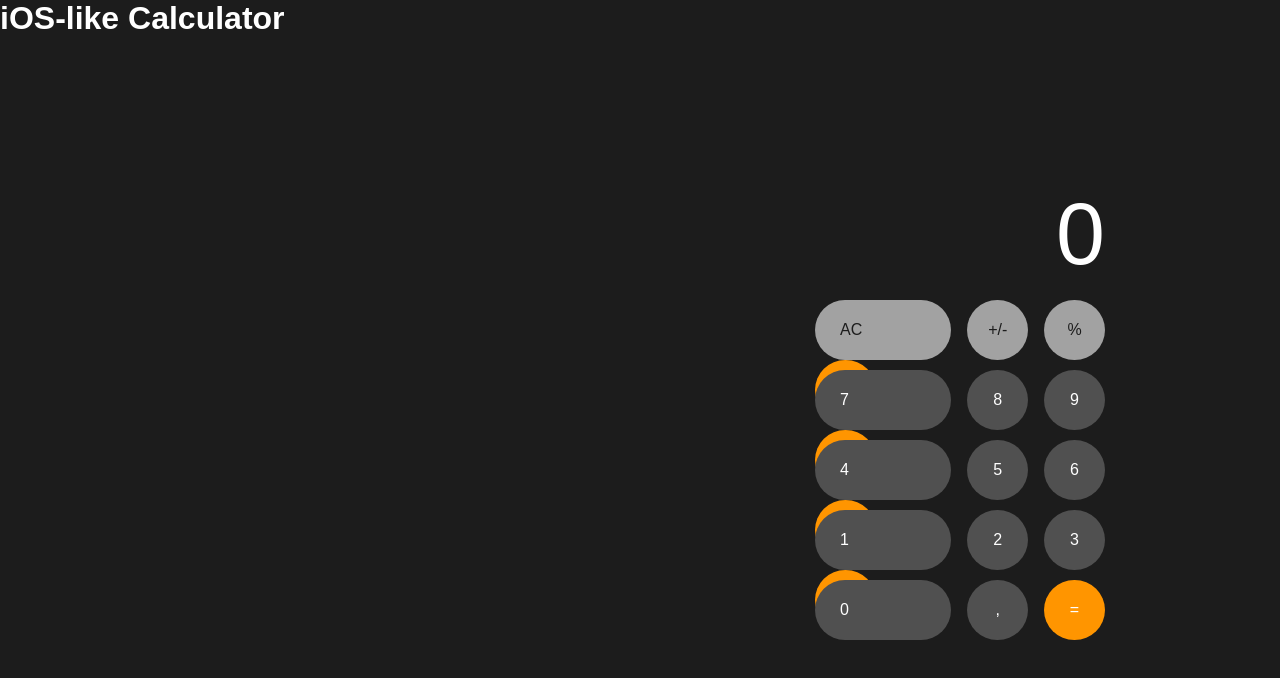
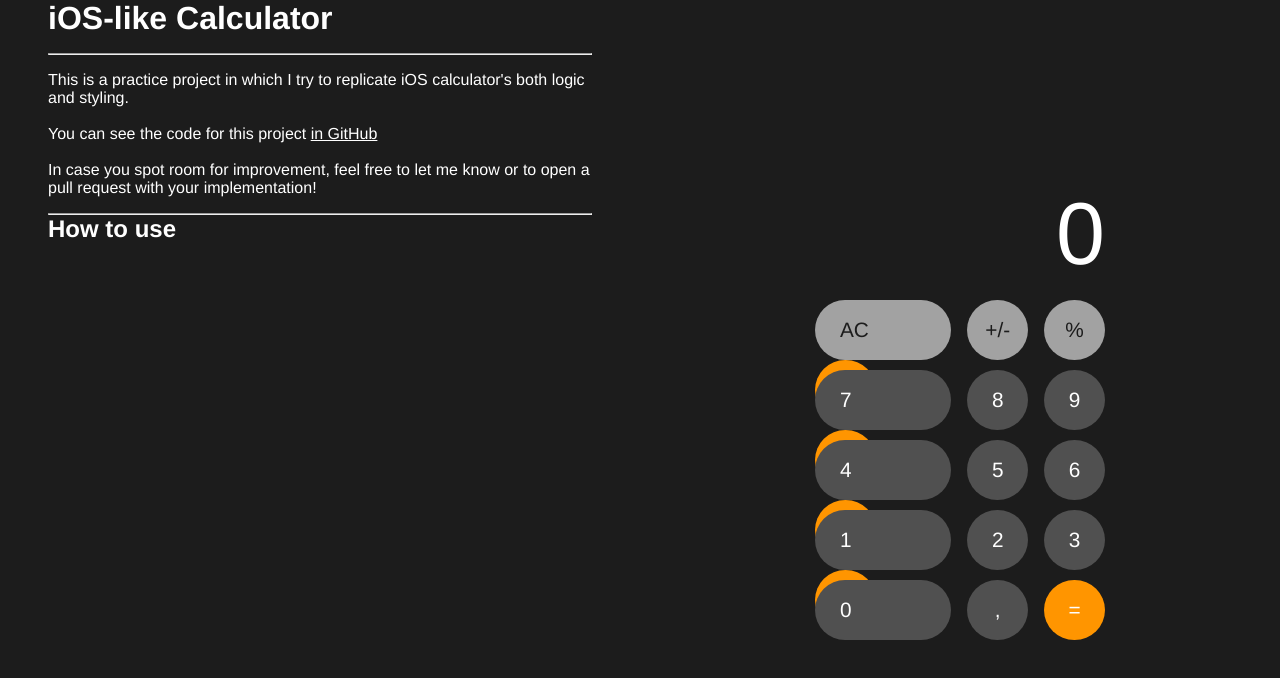
Before and after one commit to franco-pelua/ios-calculator-js, a plain HTML site: page index.html in a window 1280 px wide. Drawn offline with Linux system fonts and the light colour scheme.

Commit message:
Add description section to the markup

```diff
--- a/index.html
+++ b/index.html
@@ -10,8 +10,28 @@
 </head>
 <body>
     <div class="row">
-        <div class="col">
-            <h1>iOS-like Calculator</h1>
+        <div class="col main-content">
+            <header>
+                <h1>iOS-like Calculator</h1>
+            </header>
+            <hr>
+
+            <main>
+                <p>
+                    This is a practice project in which I try to replicate iOS calculator's both logic and styling.
+                    <br>
+                    <br>
+                    You can see the code for this project <a target="_blank" href="https://github.com/erekkles/ios-calculator-js">in GitHub</a>
+                    <br>
+                    <br>
+                    In case you spot room for improvement, feel free to let me know or to open a pull request with your implementation!
+                </p>
+            </main>
+
+            <hr>
+            <section>
+                <h2>How to use</h2>
+            </section>
         </div>
         <div class="col flex-center">
             <div class="calculator">
--- a/style.css
+++ b/style.css
@@ -5,17 +5,12 @@
     --function-keys: #a2a2a2;
 }
 
-@font-face {
-    font-family: San Francisco;
-    src: url(./assets/SFNSText-Regular.otf) format('otf');
-}
-
 * {
     margin: 0;
     padding: 0;
     box-sizing: border-box;
     user-select: none;
-    font-family: San Francisco, sans-serif;
+    font-family: Helvetica, sans-serif;
 }
 
 body {
@@ -25,6 +20,14 @@ body {
     width: 100%;
 }
 
+a {
+    color: #ffffff;
+}
+
+a:visited {
+    color: #ffffff;
+}
+
 /* mobile first */
 
 .calculator {
@@ -32,6 +35,21 @@ body {
     flex-direction: column;
     min-height: 500px;
     min-width: 290px;
+    font-size: 1.3rem;
+}
+
+.main-content {
+    display: flex;
+    flex-direction: column;
+    padding: 0 3rem 0 3rem;
+}
+
+.main-content header {
+    padding-bottom: 1rem;
+}
+
+.main-content main {
+    padding: 1rem 0 1rem;
 }
 
 .calculator .screen {
```
